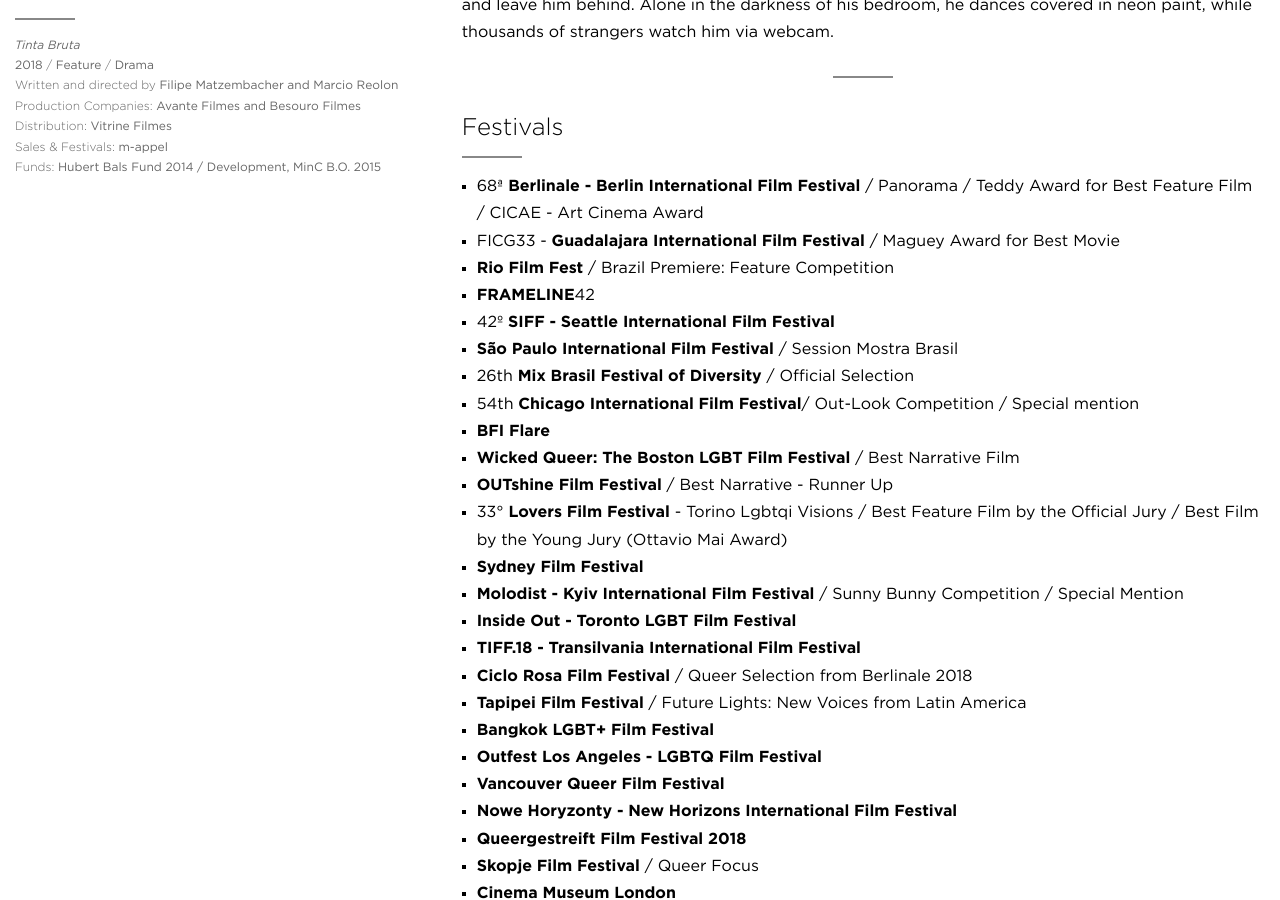
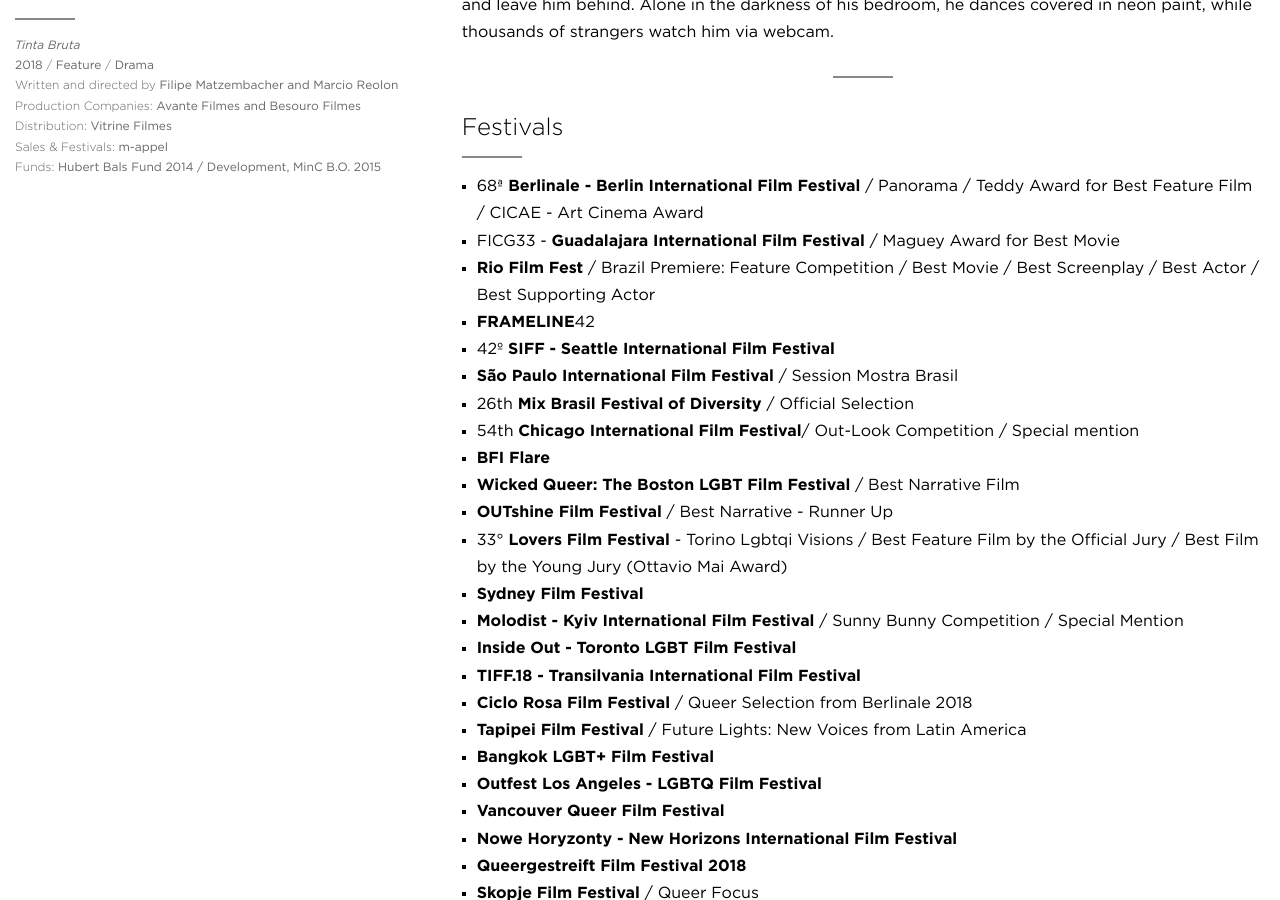
Before and after one commit to arthrfrts/besouro, a Jekyll site: the page built from _projects/hard-paint.md, in a window 1280 px wide and 900 px high, scrolled down 884 px. Built offline with Jekyll 4.4.1, drawn with Linux system fonts in a browser that asks for light colours.

Commit message:
Updated Hard Paint

```diff
--- a/_projects/hard-paint.md
+++ b/_projects/hard-paint.md
@@ -30,7 +30,7 @@
 ## Festivals
 * 68ª **Berlinale - Berlin International Film Festival** / Panorama / Teddy Award for Best Feature Film / CICAE - Art Cinema Award
 * FICG33 - **Guadalajara International Film Festival** / Maguey Award for Best Movie
-* **Rio Film Fest** / Brazil Premiere: Feature Competition
+* **Rio Film Fest** / Brazil Premiere: Feature Competition / Best Movie / Best Screenplay / Best Actor / Best Supporting Actor
 * **FRAMELINE**42
 * 42º **SIFF - Seattle International Film Festival**
 * **São Paulo International Film Festival** / Session Mostra Brasil
```
